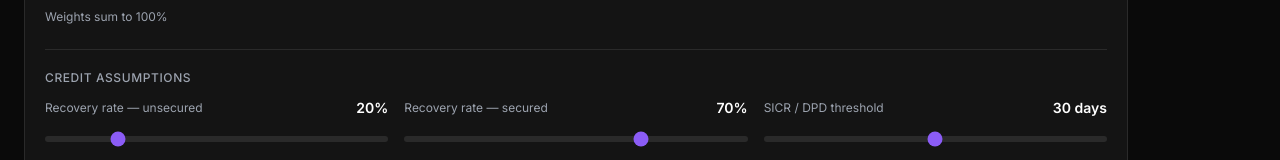
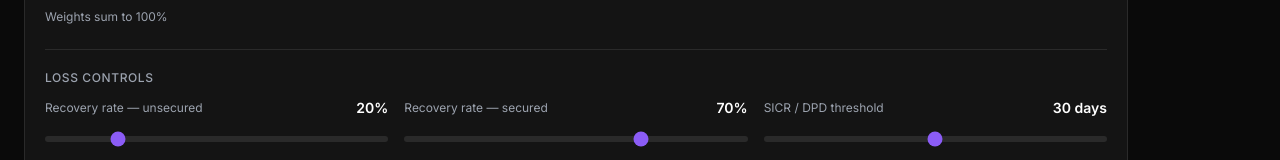
Before and after one commit to parmanandkj/abwab-decisioning, a React (Vite) app: page /ecl-simulation in a window 1280 px wide. Shown: the part 409-569 px from the top of the page. Built offline with nearby package versions, Linux system fonts and the light colour scheme.

Commit message:
Update ECLSimulation.jsx

```diff
--- a/src/pages/ECLSimulation.jsx
+++ b/src/pages/ECLSimulation.jsx
@@ -100,9 +100,9 @@ function WhatIfControls({
         </div>
       </div>
 
-      {/* Row 2 — Credit assumptions */}
+      {/* Row 2 — Loss controls */}
       <div className="mb-6 pt-5 border-t border-abwab-border">
-        <div className="text-xs font-medium text-abwab-muted uppercase tracking-wider mb-3">Credit assumptions</div>
+        <div className="text-xs font-medium text-abwab-muted uppercase tracking-wider mb-3">Loss controls</div>
         <div className="grid grid-cols-3 gap-4">
           <SliderRow label="Recovery rate — unsecured" value={recoveryRates.unsecured} min={0} max={100} step={1} unit="%"
             onChange={v => setRecoveryRates(p => ({ ...p, unsecured: v }))} />
```
